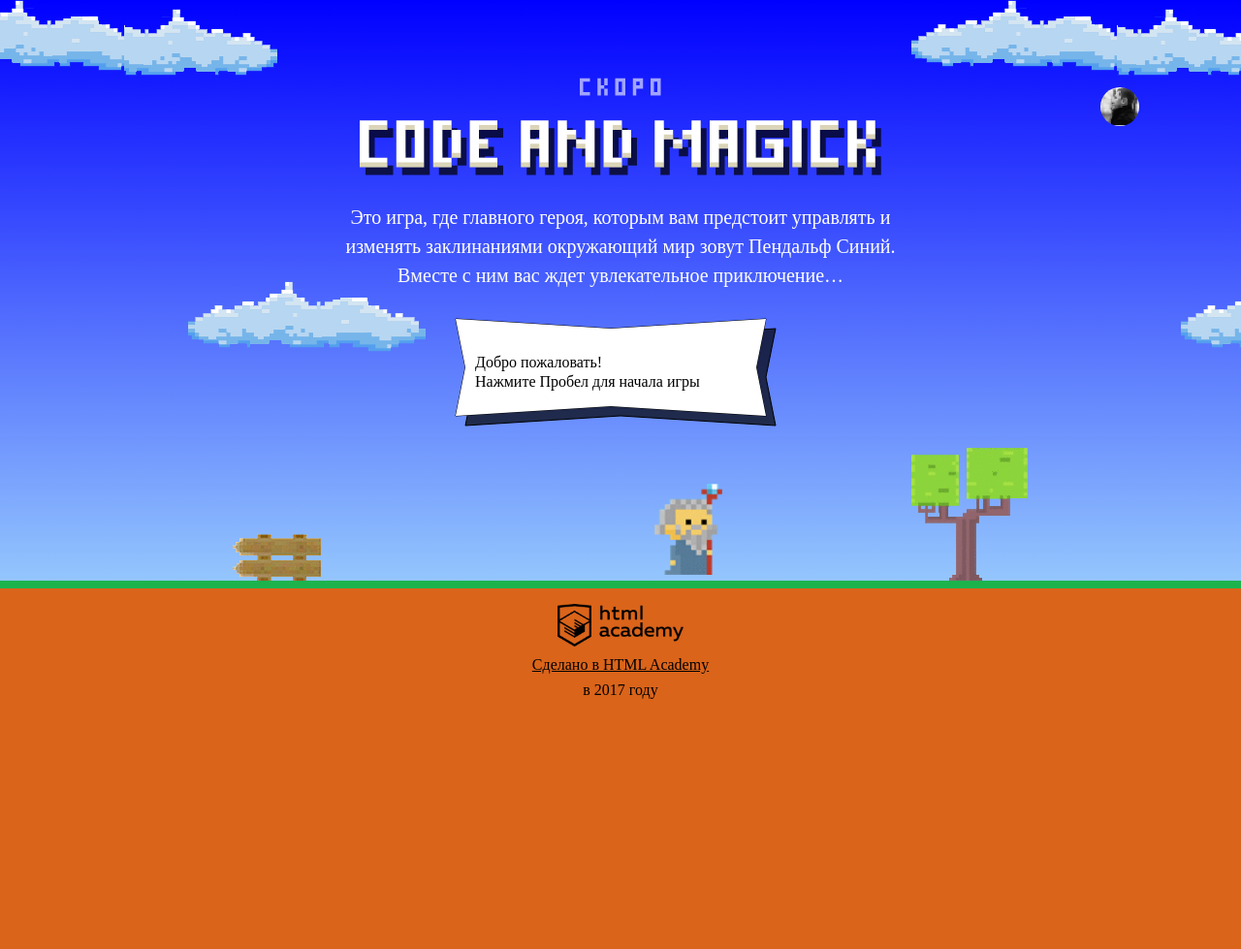
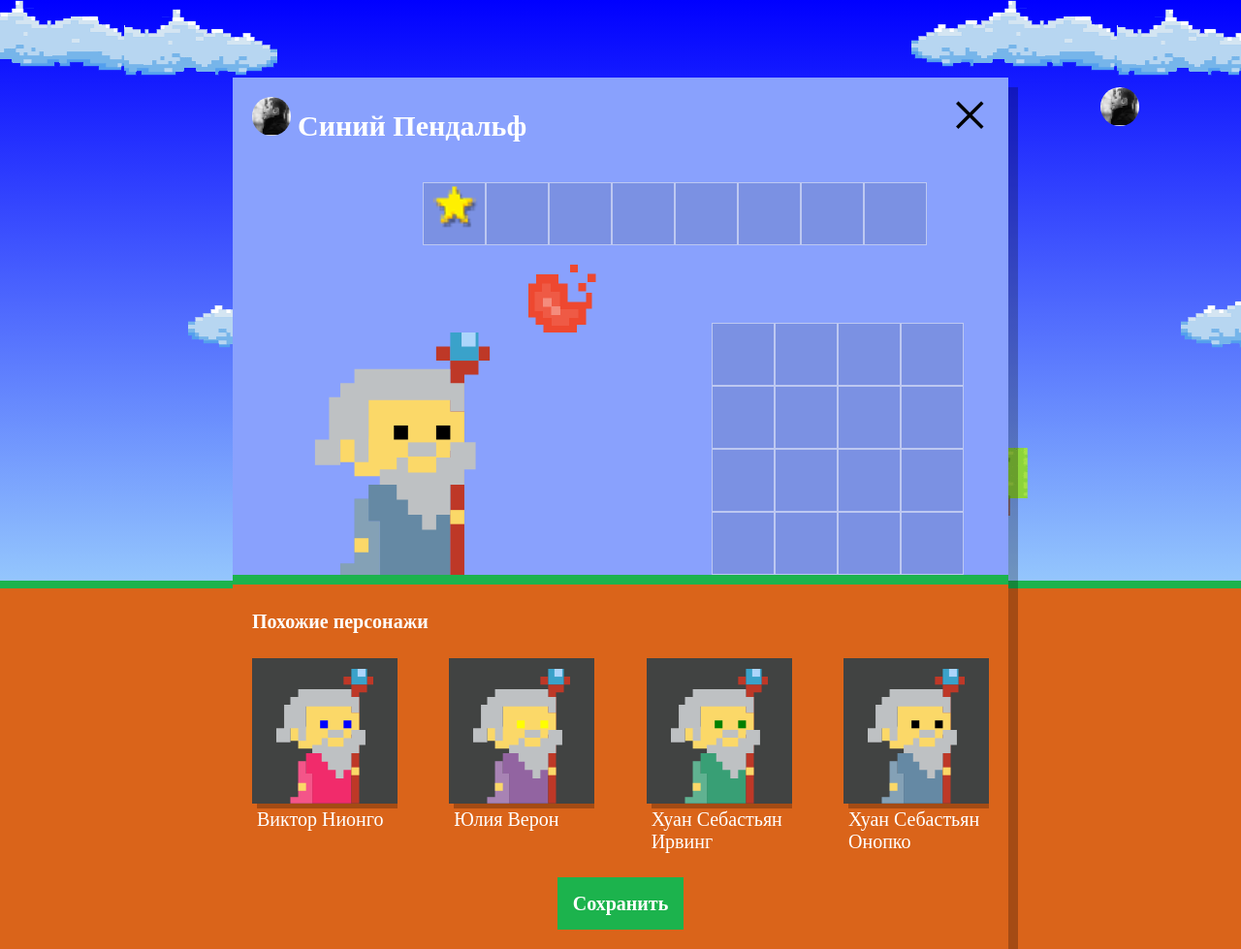
Before and after one commit to SudakovArtem/891745-code-and-magick-18, a website: page index.html in a window 1280 px wide. Shown: the whole page at 97% size. Before the commit the page ends 800 px from the top, so only its background shows below. Drawn offline with Linux system fonts and the light colour scheme; a web font is replaced by a local one.

Commit message:
сделал 3 задание учебного проекта

```diff
--- a/index.html
+++ b/index.html
@@ -197,6 +197,7 @@
     return height - (height / 3);
   };
 </script>
+<script src="js/setup.js"></script>
 <script src="js/stat.js"></script>
 <script src="js/game.js"></script>
 
--- /dev/null
+++ b/js/setup.js
@@ -0,0 +1,61 @@
+'use strict';
+
+var WIZARD_NAMES = ['Иван', 'Хуан Себастьян', 'Мария', 'Кристоф', 'Виктор', 'Юлия', 'Люпита', 'Вашингтон'];
+var WIZARD_SECOND_NAME = ['да Марья', 'Верон', 'Мирабелла', 'Вальц', 'Онопко', 'Топольницкая', 'Нионго', 'Ирвинг'];
+var WIZARD_COAT_COLOR = ['rgb(101, 137, 164)', 'rgb(241, 43, 107)', 'rgb(146, 100, 161)', 'rgb(56, 159, 117)', 'rgb(215, 210, 55)', 'rgb(0, 0, 0)'];
+var WIZARD_EYES_COLOR = ['black', 'red', 'blue', 'yellow', 'green'];
+
+var userDialog = document.querySelector('.setup');
+userDialog.classList.remove('hidden');
+
+var similarListElement = userDialog.querySelector('.setup-similar-list');
+
+var similarWizardTemplate = document.querySelector('#similar-wizard-template')
+  .content
+  .querySelector('.setup-similar-item');
+
+var getRandom = function (arr) {
+  return arr[Math.floor(Math.random() * arr.length)];
+};
+
+var wizards = [
+  {
+    name: getRandom(WIZARD_NAMES) + ' ' + getRandom(WIZARD_SECOND_NAME),
+    coatColor: getRandom(WIZARD_COAT_COLOR),
+    eyesColor: getRandom(WIZARD_EYES_COLOR)
+  },
+  {
+    name: getRandom(WIZARD_NAMES) + ' ' + getRandom(WIZARD_SECOND_NAME),
+    coatColor: getRandom(WIZARD_COAT_COLOR),
+    eyesColor: getRandom(WIZARD_EYES_COLOR)
+  },
+  {
+    name: getRandom(WIZARD_NAMES) + ' ' + getRandom(WIZARD_SECOND_NAME),
+    coatColor: getRandom(WIZARD_COAT_COLOR),
+    eyesColor: getRandom(WIZARD_EYES_COLOR)
+  },
+  {
+    name: getRandom(WIZARD_NAMES) + ' ' + getRandom(WIZARD_SECOND_NAME),
+    coatColor: getRandom(WIZARD_COAT_COLOR),
+    eyesColor: getRandom(WIZARD_EYES_COLOR)
+  }
+];
+
+
+var renderWizard = function (wizard) {
+  var wizardElement = similarWizardTemplate.cloneNode(true);
+
+  wizardElement.querySelector('.setup-similar-label').textContent = wizard.name;
+  wizardElement.querySelector('.wizard-coat').style.fill = wizard.coatColor;
+  wizardElement.querySelector('.wizard-eyes').style.fill = wizard.eyesColor;
+
+  return wizardElement;
+};
+
+var fragment = document.createDocumentFragment();
+for (var i = 0; i < wizards.length; i++) {
+  fragment.appendChild(renderWizard(wizards[i]));
+}
+similarListElement.appendChild(fragment);
+
+userDialog.querySelector('.setup-similar').classList.remove('hidden');
```
